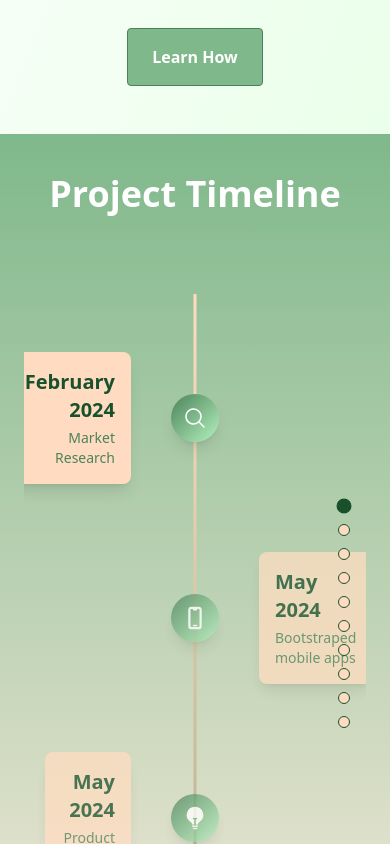
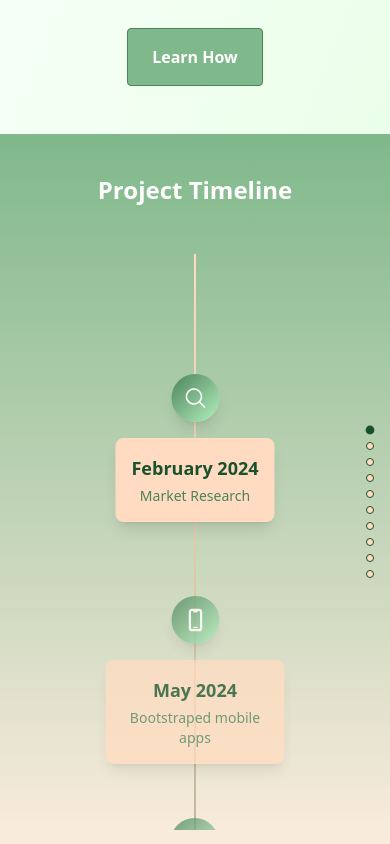
Before and after one commit to Act4Zero/LandingPage-GreenCompass, a Next.js app: page / in a window 390 px wide. Shown: the part 4800-5644 px from the top of the page. Built offline with nearby package versions, Linux system fonts and the light colour scheme; no server answers.

Commit message:
Fix the layout scaling of project timeline component for mobile

```diff
--- a/src/components/ProjectTimeline.js
+++ b/src/components/ProjectTimeline.js
@@ -129,20 +129,20 @@ const ProjectTimeline = () => {
       id="timeline"
       className="relative bg-gradient-to-b from-green to-lightBg"
     >
-      <div className="container mx-auto px-6 py-10 relative z-10">
-        <h1 className="text-4xl font-bold text-center text-white mb-10">
+      <div className="container mx-auto px-4 sm:px-6 py-10 relative z-10">
+        <h1 className="text-2xl sm:text-4xl font-bold text-center text-white mb-6 sm:mb-10">
           {t("index.project-timeline.title")}
         </h1>
 
         {/* Scrollable area */}
-        <div className="relative h-[800px] overflow-y-scroll no-scrollbar py-10">
-          <div className="relative w-full" style={{ height: "2000px" }}>
+        <div className="relative h-[600px] sm:h-[800px] overflow-y-scroll no-scrollbar py-6 sm:py-10">
+          <div className="relative w-full" style={{ height: "2200px" }}>
             {/* Straight vertical line */}
-            <div className="absolute top-0 left-1/2 transform -translate-x-1/2 h-full w-[3px] bg-gradient-to-b from-accentLight to-green-darkest z-0" />
+            <div className="absolute top-0 left-1/2 transform -translate-x-1/2 h-full w-[2px] bg-gradient-to-b from-accentLight to-green-darkest z-0" />
 
             {milestonesData.map((m, i) => {
               const topPosition =
-                (i / (milestonesData.length - 1)) * 1800 + 100;
+                (i / (milestonesData.length - 1)) * 2000 + 120;
               const isEven = i % 2 === 0;
 
               return (
@@ -152,27 +152,35 @@ const ProjectTimeline = () => {
                   data-index={i}
                   className={`absolute transition-opacity duration-500 ease-out ${
                     visibleIndex === i ? "opacity-100" : "opacity-75"
-                  } min-h-[80px] min-w-[80px]`}
+                  }`}
                   style={{
                     top: `${topPosition}px`,
                     left: "50%",
                     transform: "translateX(-50%)",
                   }}
                 >
-                  <div className="relative flex justify-center items-center">
-                    {/* Pass the icon component to MilestoneMarker */}
+                  <div className="relative flex flex-col items-center space-y-6">
+                    {/* Marker */}
+                    <div className="relative z-10">
                       <MilestoneMarker details={m.details} Icon={m.icon} />
+                    </div>
+                    {/* Milestone Card */}
                     <div
-                      className={`bg-accentLight rounded-lg shadow-lg p-4 max-w-sm absolute top-1/2 transform -translate-y-1/2 ${
+                      className={`bg-accentLight rounded-lg shadow-lg p-4 max-w-xs sm:max-w-sm ${
                         isEven
-                          ? "right-full mr-6 text-right"
-                          : "left-full ml-6 text-left"
-                      }`}
+                          ? "sm:right-full sm:mr-8"
+                          : "sm:left-full sm:ml-8"
+                      } text-center sm:text-left`}
+                      style={{
+                        marginTop: "1rem", // Add extra margin to avoid overlap
+                      }}
                     >
-                      <h2 className="text-xl font-semibold text-green-darkest mb-1">
+                      <h2 className="text-lg sm:text-xl font-semibold text-green-darkest mb-1">
                         {m.title}
                       </h2>
-                      <p className="text-green-dark text-sm">{m.description}</p>
+                      <p className="text-green-dark text-sm sm:text-base">
+                        {m.description}
+                      </p>
                     </div>
                   </div>
                 </div>
@@ -180,27 +188,27 @@ const ProjectTimeline = () => {
             })}
           </div>
         </div>
-      </div>
 
         {/* Smaller, elegant dots */}
-      <div className="absolute top-1/2 right-10 transform -translate-y-1/2 flex flex-col items-center space-y-3 z-20">
+        <div className="absolute top-1/2 right-4 sm:right-10 transform -translate-y-1/2 flex flex-col items-center space-y-2 sm:space-y-3 z-20">
           {milestonesData.map((_, i) => (
             <button
               key={i}
               onClick={() => scrollToMilestone(i)}
-            className={`w-3 h-3 rounded-full border border-green-darkest transition-transform duration-300 ${
+              className={`w-2 h-2 sm:w-3 sm:h-3 rounded-full border border-green-darkest transition-transform duration-300 ${
                 visibleIndex === i
-                ? "bg-green-darkest scale-125"
+                  ? "bg-green-darkest scale-110"
                   : "bg-accentLight hover:bg-green-dark"
               }`}
             />
           ))}
         </div>
       </div>
+    </div>
   );
 };
 
-const MilestoneMarker = ({ details, Icon }) => {
+const MilestoneMarker = ({ details, Icon, isEven }) => {
   return (
     <div className="relative group flex-shrink-0 z-10">
       <div className="relative w-12 h-12 bg-gradient-to-br from-green-dark to-green-light rounded-full flex items-center justify-center shadow-lg cursor-pointer hover:scale-105 transition-transform duration-300">
@@ -208,7 +216,11 @@ const MilestoneMarker = ({ details, Icon }) => {
         <Icon className="h-6 w-6 text-white" />
       </div>
       {/* Tooltip */}
-      <div className="absolute bottom-full left-1/2 transform -translate-x-1/2 -translate-y-3 w-56 p-4 bg-green-dark text-white rounded-lg shadow-lg opacity-0 group-hover:opacity-100 pointer-events-none transition-opacity duration-300 z-10">
+      <div
+        className={`absolute ${
+          isEven ? "bottom-full mb-4" : "top-full mt-4"
+        } left-1/2 transform -translate-x-1/2 w-64 p-3 bg-green-dark text-white rounded-lg shadow-lg opacity-0 group-hover:opacity-100 pointer-events-none transition-opacity duration-300 z-20`}
+      >
         <p className="text-sm">{details}</p>
       </div>
     </div>
```
Lines whose indentation alone changed are shown as unchanged.
